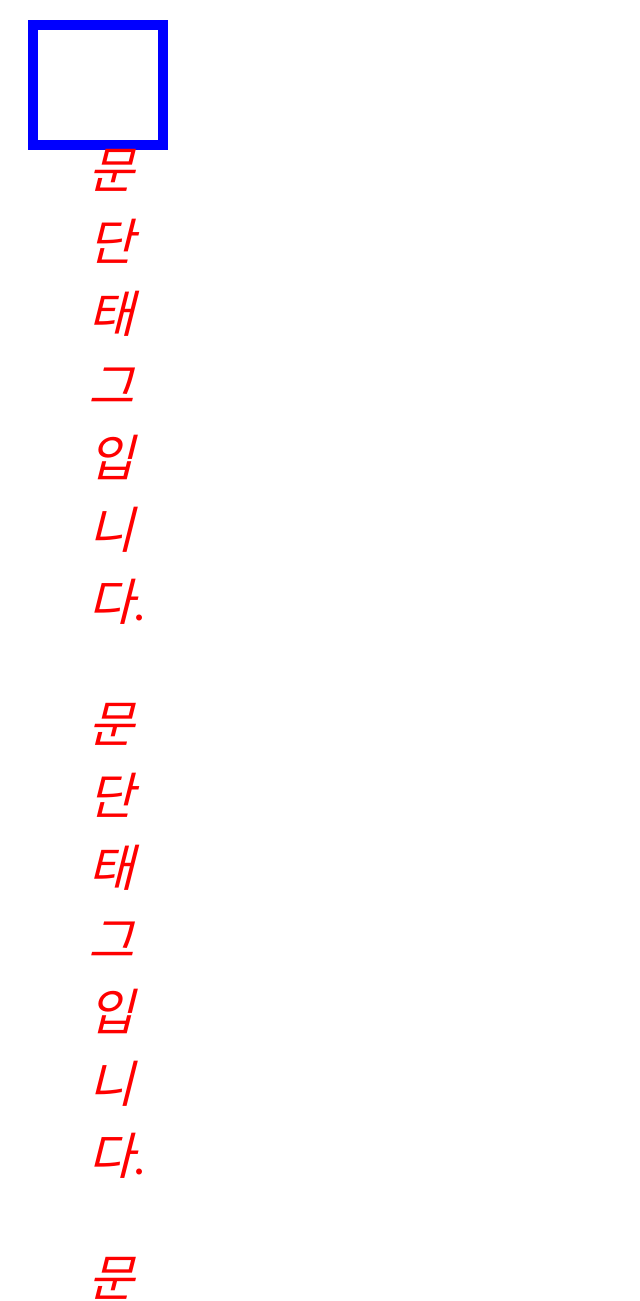
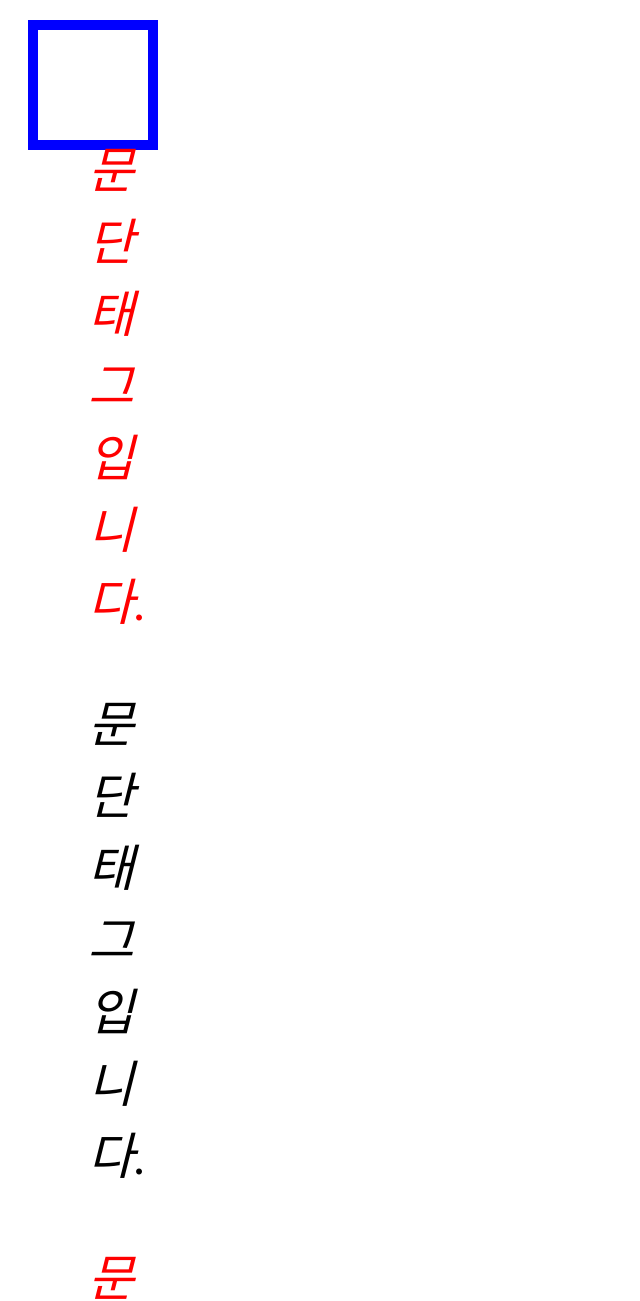
Before and after one commit to smash009/FastCampus, a plain HTML site: page code12/index.htm in a window 1280 px wide. Shown: the top 1301 px of the page, without its empty margins (0-640 px from the left). Drawn offline with Linux system fonts and the light colour scheme.

Commit message:
CSS 기초
CSS 스타일 상속 연습

```diff
--- a/code12/CSS/main.css
+++ b/code12/CSS/main.css
@@ -7,8 +7,8 @@ div {
     border: 10px solid blue;
     padding: 50px;
     /* 박스모델과 관련된 속성은 상속되지 않는다
-    예외) height 속성은 고정된다. width 속성은 */
+    margin, height 속성은 고정된다. 예외) width 속성 */
     margin: 20px;
     height: 10px;
-    width: 20px;
+    width: 10px;
 }
--- a/code12/index.htm
+++ b/code12/index.htm
@@ -11,7 +11,7 @@
         <!-- 부모태그의 속성 값은 이하 모든 자식태그에 상속된다. -->
         <div>
             <p>문단 태그입니다.</p>
-            <p>문단 태그입니다.</p>
+            <p style="color:black">문단 태그입니다.</p>
             <p>문단 태그입니다.</p>
         </div>
     </body>
```
